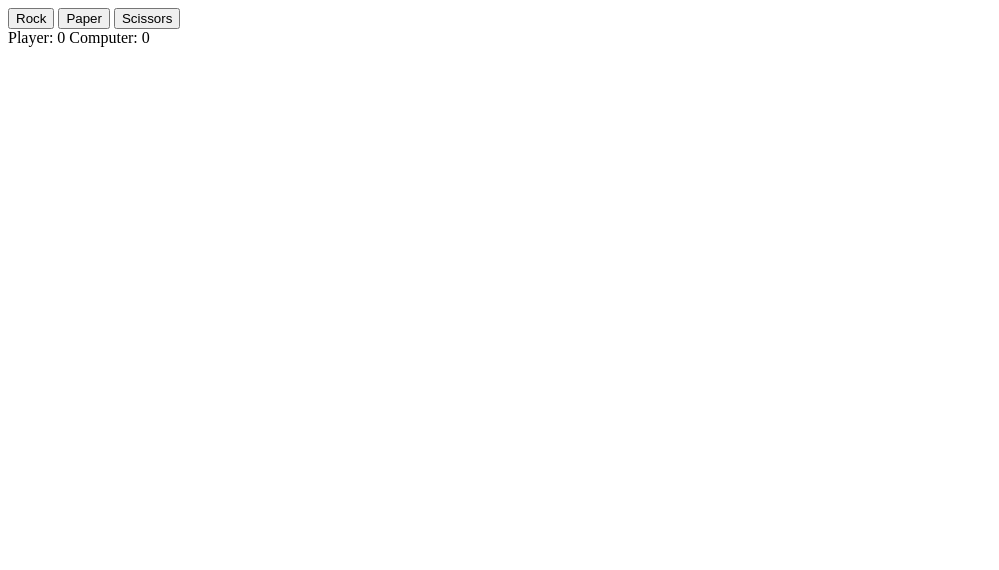
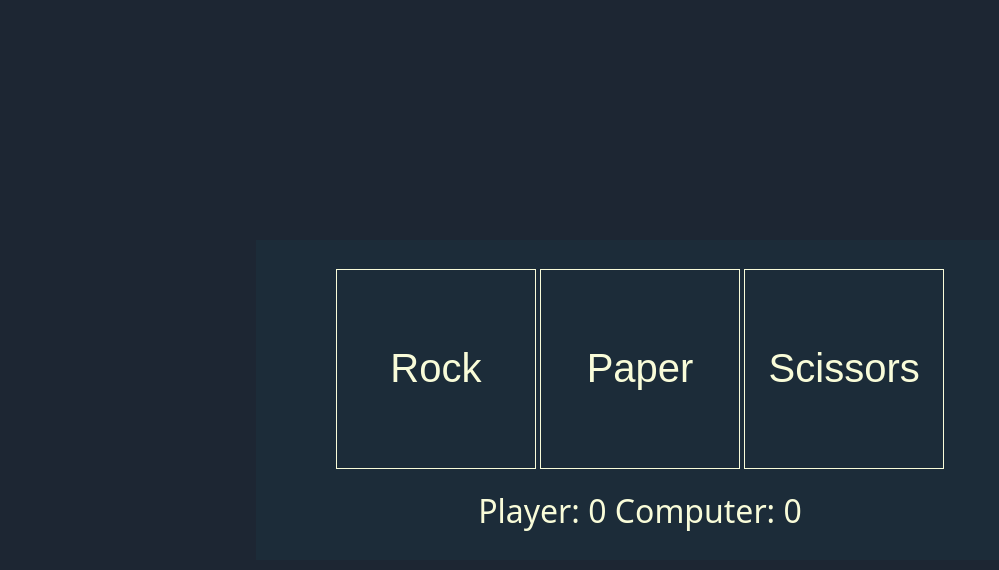
Before and after one commit to mauiman77/RockPaperScissors-2023, a plain HTML site: page index.html in a window 1280 px wide. Shown: the whole page, without its empty margins (0-999 px from the left). Drawn offline with Linux system fonts and the light colour scheme.

Commit message:
Add styling

```diff
--- a/index.html
+++ b/index.html
@@ -9,13 +9,13 @@
     <script src="script.js" defer></script>
 </head>
 <body>
-    <div class="buttons">
-        <button id="rock">Rock</button>
-        <button id="paper">Paper</button>
-        <button id="scissors">Scissors</button>
-    </div>
-    <div id="score-section">
-
+    <div class="main">
+        <div class="buttons">
+            <button id="rock">Rock</button>
+            <button id="paper">Paper</button>
+            <button id="scissors">Scissors</button>
+        </div>
+        <div id="score-section"></div>
     </div>
 </body>
 </html>
--- a/style.css
+++ b/style.css
@@ -0,0 +1,47 @@
+:root {
+    --main-background-color: #1d2633;
+    --main-font-color: #f9fcd9;
+}
+
+body, html {
+    height: 100%;
+    margin: 0;
+}
+
+body {
+    background: var(--main-background-color);
+    display: flex;
+    justify-content: center;
+    align-items: center;
+}
+
+body > * {
+    color: var(--main-font-color);
+    font-family: system-ui, -apple-system, BlinkMacSystemFont, 'Segoe UI', Roboto, Oxygen, Ubuntu, Cantarell, 'Open Sans', 'Helvetica Neue', sans-serif;
+}
+
+.main {
+    display: flex;
+    flex-direction: column;
+    justify-content: center;
+    align-items: center;
+
+    height: 40%;
+    width: 60%;
+    background-color: rgba(0, 200, 255, 3%);
+}
+
+.buttons > button {
+    height: 200px;
+    width: 200px;
+    font-size: 40px;
+
+    background: none;
+    border: 1px var(--main-font-color) solid;
+    color: var(--main-font-color)
+}
+
+#score-section {
+    margin-top: 20px;
+    font-size: 32px;
+}
```
